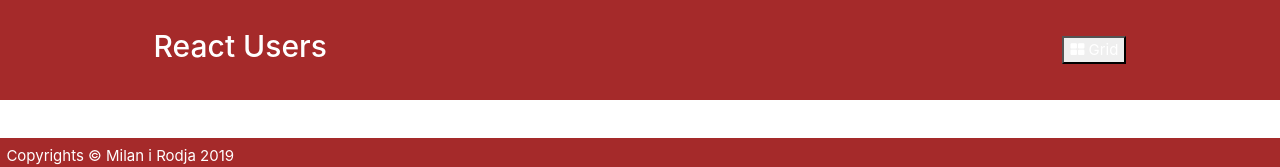
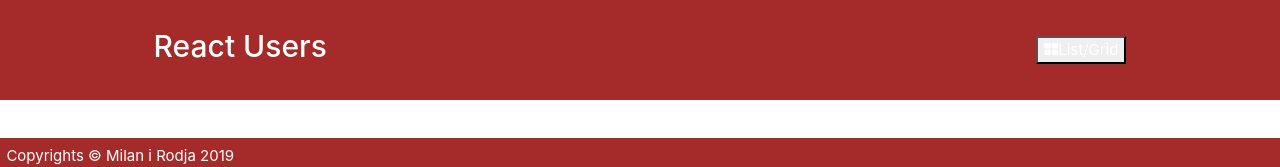
Before and after one commit to milan990/bit-people, a React (Create React App) app in the folder react-lf/: page / in a window 1280 px wide. Shown: the top 167 px of the page. Built offline with nearby package versions, Linux system fonts and the light colour scheme; no server answers.

Commit message:
feature-4

```diff
--- a/react-lf/src/components/header.js
+++ b/react-lf/src/components/header.js
@@ -3,6 +3,6 @@ import React from 'react';
 export const Header = (props) => (
     <header>
         <h2>React Users</h2>
-        <button onClick={props.event}><i class="fa fa-th-large"></i> Grid</button>
+        <button onClick={props.event}><i class="fa fa-th-large"></i>List/Grid</button>
     </header>
 )
```
